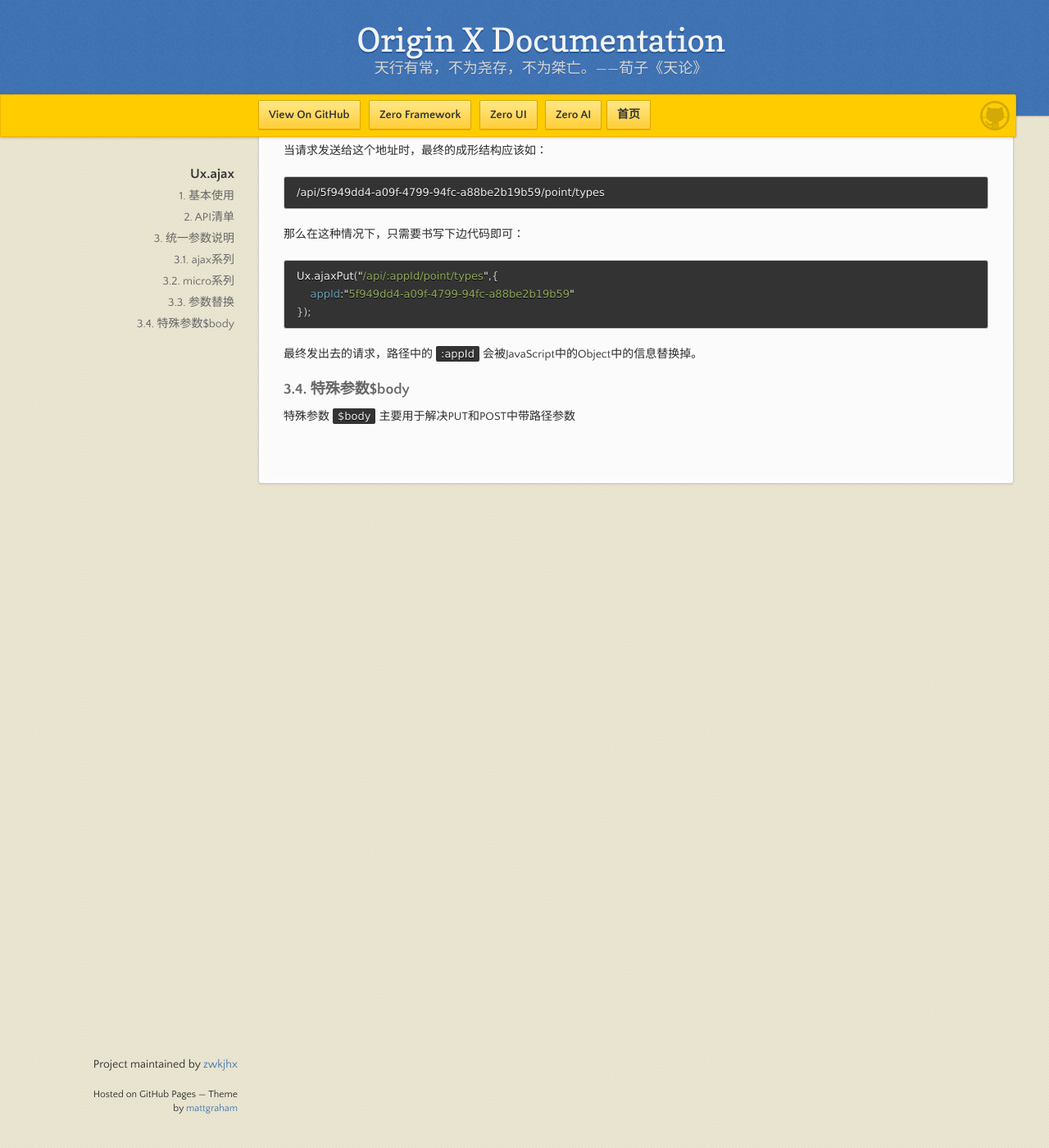
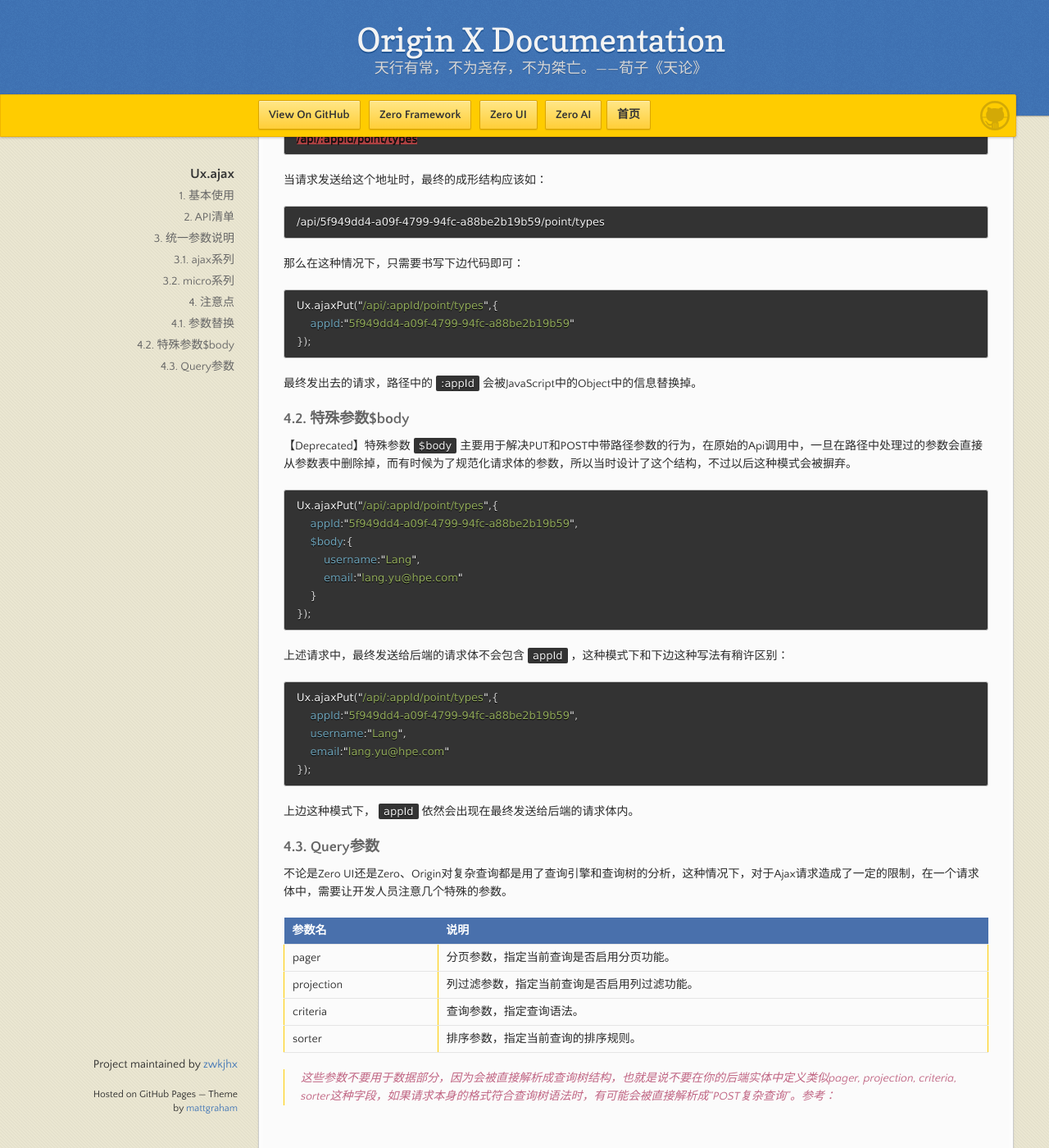
Before and after one commit to zwkjhx/ox-doc, a Jekyll site: the page built from utility-x/3-zero-uizhong-de-ux/uxi-001-uxajaxxxx.md, in a window 1280 px wide and 1400 px high, scrolled down 2297 px. Shown: the whole window at 82% size. Built offline with Jekyll 4.4.1, drawn with Linux system fonts in a browser that asks for light colours; our own code applies the rules of GitHub Pages for plain Markdown files; before the commit the page ends 2927 px from its top, so only the background shows below that.

Commit message:
Updates utility-x/3-zero-uizhong-de-ux/uxi-001-uxajaxxxx.md
Auto commit by GitBook Editor

````diff
--- a/utility-x/3-zero-uizhong-de-ux/uxi-001-uxajaxxxx.md
+++ b/utility-x/3-zero-uizhong-de-ux/uxi-001-uxajaxxxx.md
@@ -89,7 +89,9 @@
 
 为什么不直接在路径中使用`/report/api/test/ok`，而是要抽象一个服务名称出来——其实只有一个原因：概念上讲让人员清楚这个服务本身是什么名称，用来干什么，并且当服务名称发生改变的时候，可以在整个UI项目中统一修改，而不是查找所有路径中带了该服务名称的API来进行Replace。
 
-### 3.3. 参数替换
+## 4. 注意点
+
+### 4.1. 参数替换
 
 RESTful中经常会使用路径参数（Path Param），如果使用了这种参数，那么如何调用ajax的API来实现对路径参数的访问呢？先看看下边的API
 
@@ -113,6 +115,41 @@
 
 最终发出去的请求，路径中的`:appId`会被JavaScript中的Object中的信息替换掉。
 
-### 3.4. 特殊参数$body
+### 4.2. 特殊参数$body
 
-特殊参数`$body`主要用于解决PUT和POST中带路径参数
+【Deprecated】特殊参数`$body`主要用于解决PUT和POST中带路径参数的行为，在原始的Api调用中，一旦在路径中处理过的参数会直接从参数表中删除掉，而有时候为了规范化请求体的参数，所以当时设计了这个结构，不过以后这种模式会被摒弃。
+
+```js
+Ux.ajaxPut("/api/:appId/point/types",{
+    appId:"5f949dd4-a09f-4799-94fc-a88be2b19b59",
+    $body:{
+        username:"Lang",
+        email:"lang.yu@hpe.com"
+    }
+});
+```
+
+上述请求中，最终发送给后端的请求体不会包含`appId`，这种模式下和下边这种写法有稍许区别：
+
+```js
+Ux.ajaxPut("/api/:appId/point/types",{
+    appId:"5f949dd4-a09f-4799-94fc-a88be2b19b59",
+    username:"Lang",
+    email:"lang.yu@hpe.com"
+});
+```
+
+上边这种模式下，`appId`依然会出现在最终发送给后端的请求体内。
+
+### 4.3. Query参数
+
+不论是Zero UI还是Zero、Origin对复杂查询都是用了查询引擎和查询树的分析，这种情况下，对于Ajax请求造成了一定的限制，在一个请求体中，需要让开发人员注意几个特殊的参数。
+
+| 参数名 | 说明 |
+| :--- | :--- |
+| pager | 分页参数，指定当前查询是否启用分页功能。 |
+| projection | 列过滤参数，指定当前查询是否启用列过滤功能。 |
+| criteria | 查询参数，指定查询语法。 |
+| sorter | 排序参数，指定当前查询的排序规则。 |
+
+> 这些参数不要用于数据部分，因为会被直接解析成查询树结构，也就是说不要在你的后端实体中定义类似pager, projection, criteria, sorter这种字段，如果请求本身的格式符合查询树语法时，有可能会被直接解析成“POST复杂查询”。参考：
````
